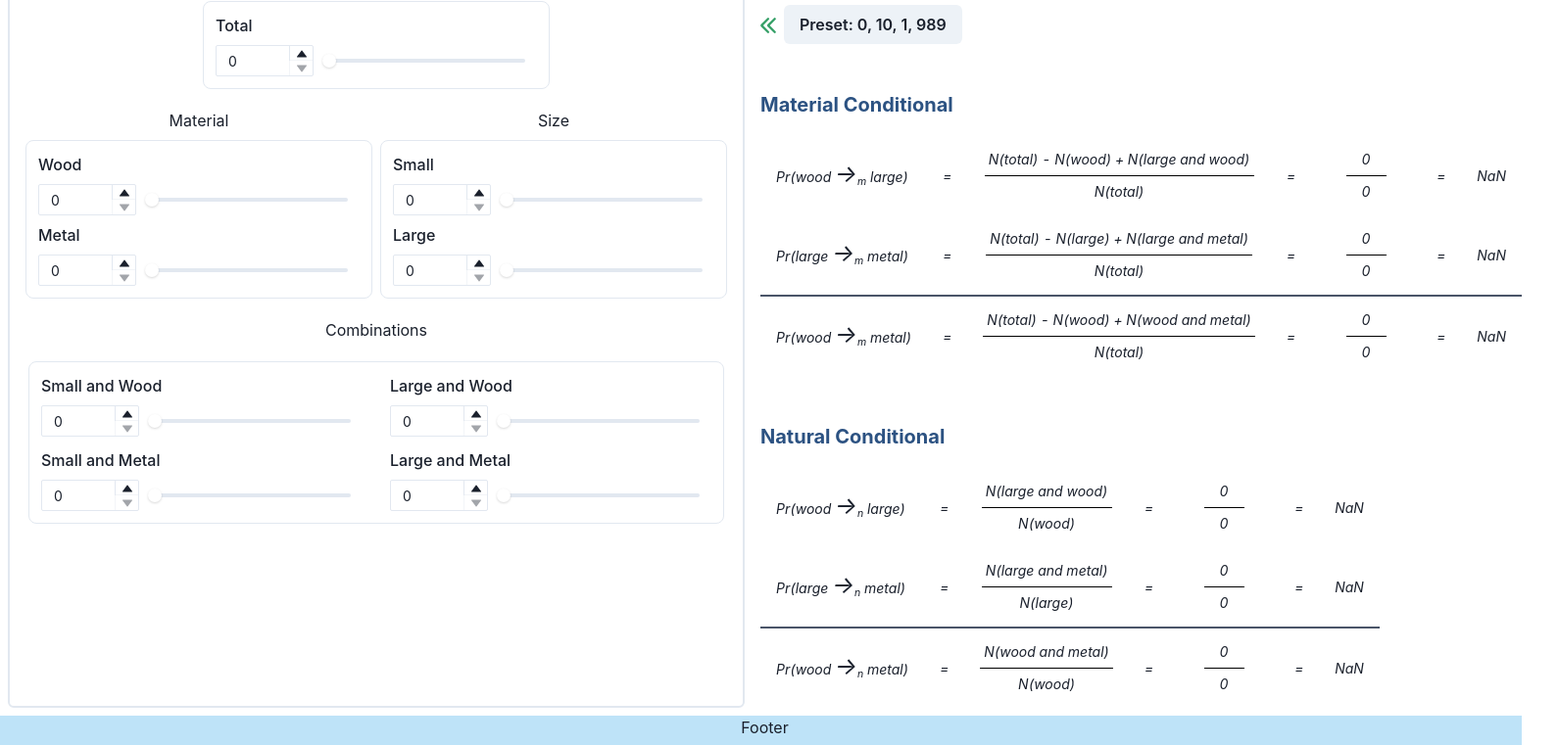
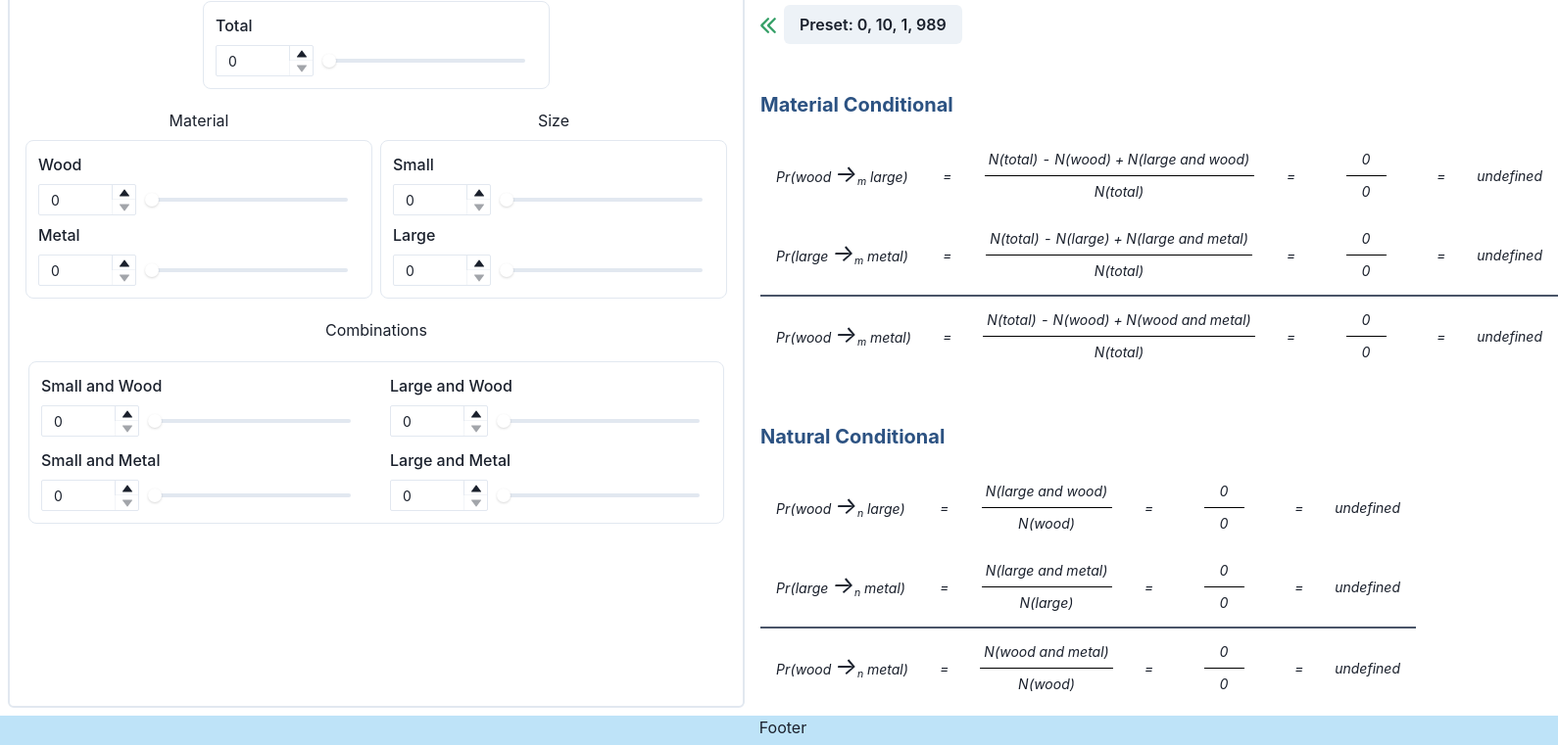
Before and after one commit to tartansandal/aristople, a React (Create React App) app: page / in a window 1280 px wide. Shown: the part 146-907 px from the top of the page at 98% size, 1590 px wide, since content can reach past the window. Built offline with nearby package versions, Linux system fonts and the light colour scheme.

Commit message:
Fix display of undefined values

```diff
--- a/src/features/rules/HypotheticalSyllogism.jsx
+++ b/src/features/rules/HypotheticalSyllogism.jsx
@@ -94,7 +94,9 @@ const HypotheticalSyllogism = () => {
                 </Td>
                 <Td>=</Td>
                 <Td isNumeric>
-                  {((total - wood + large_wood) / total).toFixed(4)}
+                  {total > 0
+                    ? ((total - wood + large_wood) / total).toFixed(4)
+                    : 'undefined'}
                 </Td>
               </Tr>
               <Tr>
@@ -112,7 +114,9 @@ const HypotheticalSyllogism = () => {
                 <Td>{Ratio(total - large + large_metal, total)}</Td>
                 <Td>=</Td>
                 <Td isNumeric>
-                  {((total - large + large_metal) / total).toFixed(4)}
+                  {total > 0
+                    ? ((total - large + large_metal) / total).toFixed(4)
+                    : 'undefined'}
                 </Td>
               </Tr>
               <Tr borderTopWidth={2} borderColor="gray.600">
@@ -126,7 +130,11 @@ const HypotheticalSyllogism = () => {
                 <Td>=</Td>
                 <Td>{Ratio(total - wood + 0, total)}</Td>
                 <Td>=</Td>
-                <Td isNumeric>{((total - wood) / total).toFixed(4)}</Td>
+                <Td isNumeric>
+                  {total > 0
+                    ? ((total - wood) / total).toFixed(4)
+                    : 'undefined'}
+                </Td>
               </Tr>
             </Tbody>
           </Table>
@@ -149,7 +157,9 @@ const HypotheticalSyllogism = () => {
                 <Td>=</Td>
                 <Td className={styles.fixed}>{Ratio(large_wood, wood)}</Td>
                 <Td>=</Td>
-                <Td isNumeric>{(large_wood / wood).toFixed(4)}</Td>
+                <Td isNumeric>
+                  {wood > 0 ? (large_wood / wood).toFixed(4) : 'undefined'}
+                </Td>
               </Tr>
               <Tr>
                 <Td>
@@ -160,7 +170,9 @@ const HypotheticalSyllogism = () => {
                 <Td>=</Td>
                 <Td>{Ratio(large_metal, large)}</Td>
                 <Td>=</Td>
-                <Td isNumeric>{(large_metal / large).toFixed(4)}</Td>
+                <Td isNumeric>
+                  {large > 0 ? (large_metal / large).toFixed(4) : 'undefined'}
+                </Td>
               </Tr>
               <Tr borderTopWidth={2} borderColor="gray.600">
                 <Td>
@@ -171,7 +183,9 @@ const HypotheticalSyllogism = () => {
                 <Td>=</Td>
                 <Td>{Ratio(0, wood)}</Td>
                 <Td>=</Td>
-                <Td isNumeric>{(0 / wood).toFixed(4)}</Td>
+                <Td isNumeric>
+                  {wood > 0 ? (0 / wood).toFixed(4) : 'undefined'}
+                </Td>
               </Tr>
             </Tbody>
           </Table>
```
Also changed, not shown: src/features/rules/ModusPonens.jsx (+21 -12 lines).
